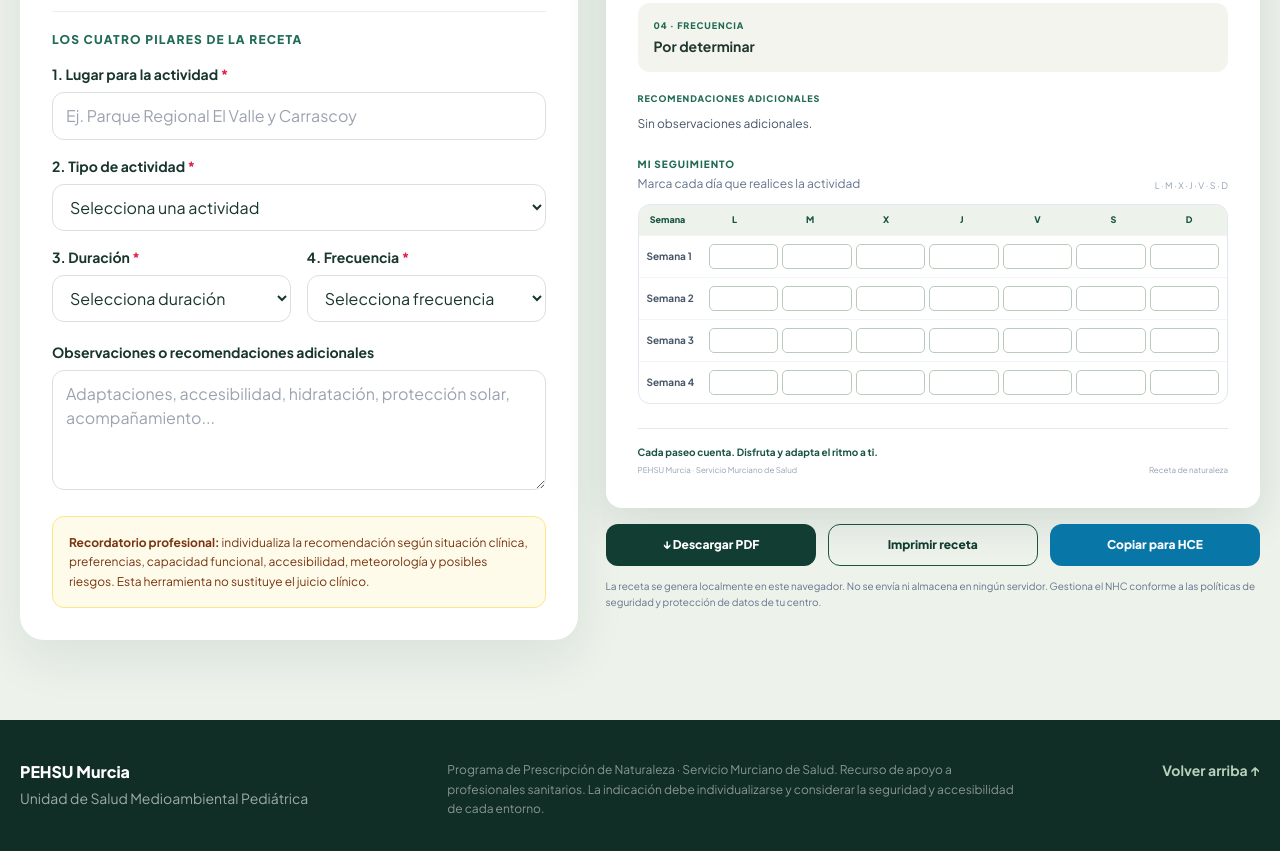
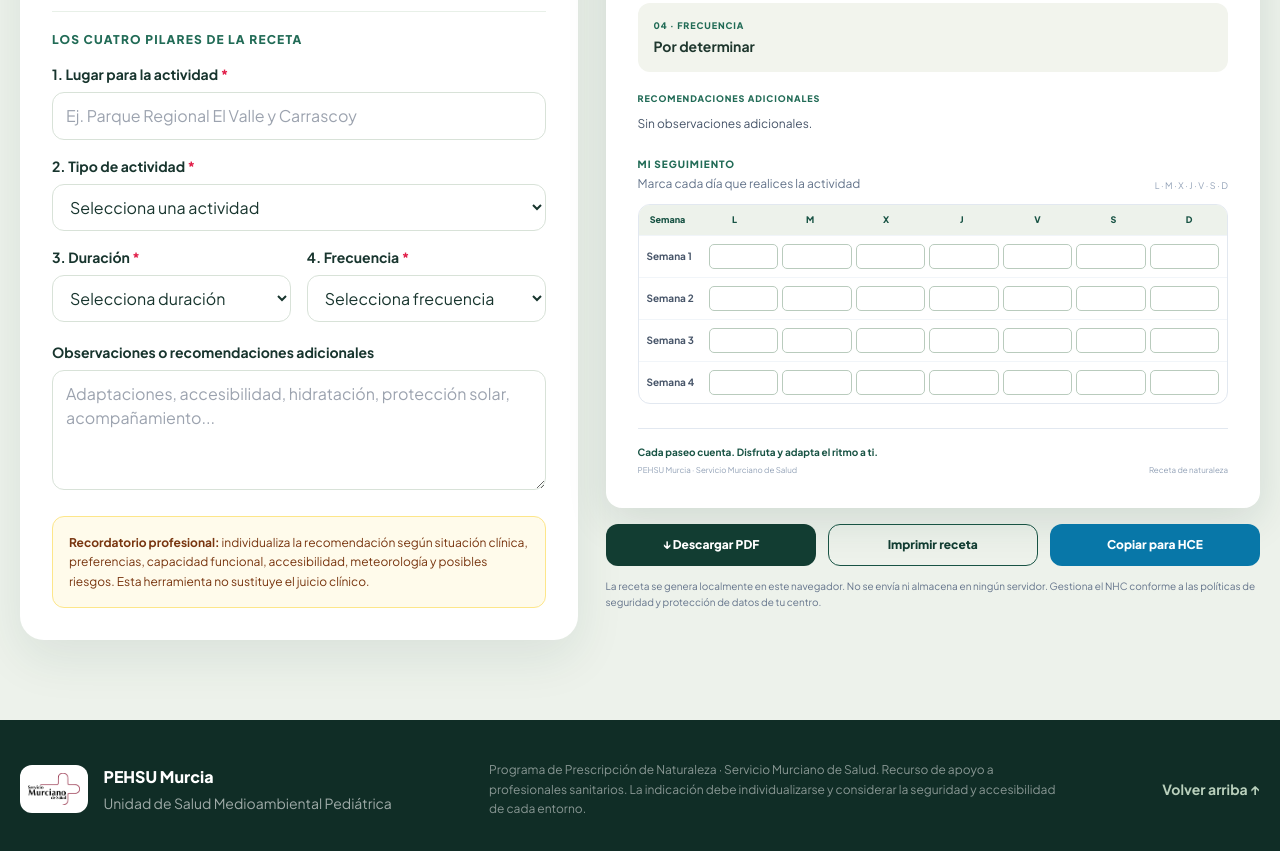
Before and after one commit to Frandiaz7/RecetaNaturaleza, a plain HTML site: page index.html in a window 1280 px wide. Shown: the part 4927-5778 px from the top of the page. Drawn offline with nearby package versions, Linux system fonts and the light colour scheme.

Commit message:
Update index.html

```diff
--- a/index.html
+++ b/index.html
@@ -228,7 +228,23 @@ tailwind.config = {
 </main>
 
 <footer class="bg-forest-950 text-white py-10">
-  <div class="max-w-7xl mx-auto px-5 flex flex-col md:flex-row justify-between gap-6"><div><div class="font-extrabold">PEHSU Murcia</div><div class="text-sm text-white/60 mt-1">Unidad de Salud Medioambiental Pediátrica</div></div><div class="text-xs text-white/50 max-w-xl leading-relaxed">Programa de Prescripción de Naturaleza · Servicio Murciano de Salud. Recurso de apoyo a profesionales sanitarios. La indicación debe individualizarse y considerar la seguridad y accesibilidad de cada entorno.</div><a href="#inicio" class="text-sm font-bold text-sage-300">Volver arriba ↑</a></div>
+  <div class="max-w-7xl mx-auto px-5 flex flex-col md:flex-row items-start md:items-center justify-between gap-6">
+    <div class="flex items-center gap-4">
+      <img
+        src="logo-sms.png"
+        alt="Logotipo del Servicio Murciano de Salud"
+        class="h-12 w-auto max-w-[160px] object-contain bg-white rounded-xl p-2 shrink-0"
+      />
+      <div>
+        <div class="font-extrabold">PEHSU Murcia</div>
+        <div class="text-sm text-white/60 mt-1">Unidad de Salud Medioambiental Pediátrica</div>
+      </div>
+    </div>
+    <div class="text-xs text-white/50 max-w-xl leading-relaxed">
+      Programa de Prescripción de Naturaleza · Servicio Murciano de Salud. Recurso de apoyo a profesionales sanitarios. La indicación debe individualizarse y considerar la seguridad y accesibilidad de cada entorno.
+    </div>
+    <a href="#inicio" class="text-sm font-bold text-sage-300 shrink-0">Volver arriba ↑</a>
+  </div>
 </footer>
 <div id="toast" class="toast fixed bottom-6 left-1/2 -translate-x-1/2 z-[100] bg-forest-950 text-white rounded-full px-5 py-3 shadow-2xl text-sm font-bold">✓ Resumen copiado al portapapeles</div>
 
```
